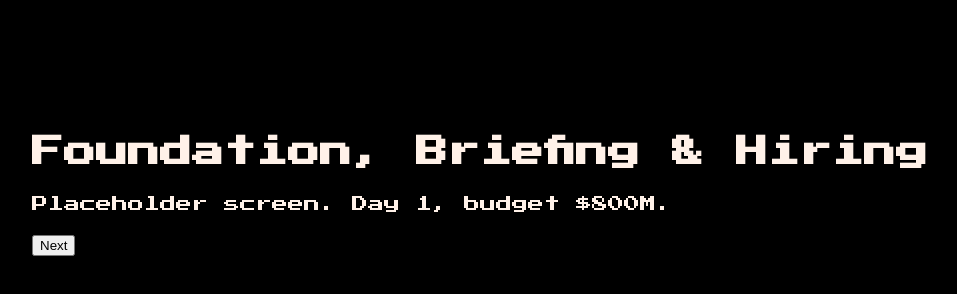
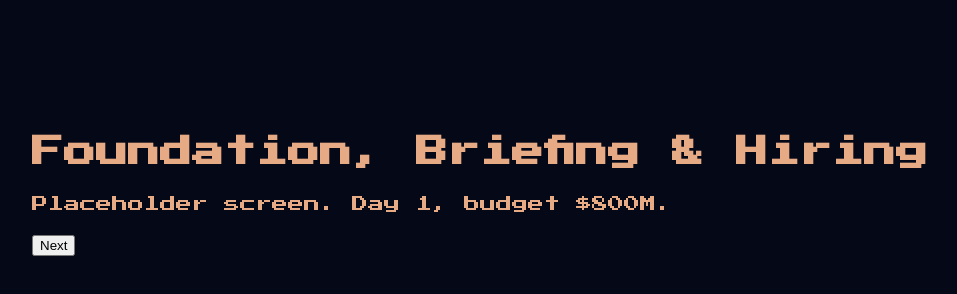
Before and after one commit to paloma888/Space_Mission_Game, a plain HTML site: page index.html in a window 1280 px wide. Shown: the whole page, without its empty margins (64-1021 px from the left). Drawn offline with Linux system fonts and the light colour scheme.

Commit message:
updated color palatte

```diff
--- a/core/base.css
+++ b/core/base.css
@@ -6,10 +6,10 @@
    TEMPORARY: this is the PICO-8 palette as a stand-in.
    Replace the 16 values with the Lospec palette the team picks, and credit it. */
 :root {
-  --c0: #000000;  --c1: #1d2b53;  --c2: #7e2553;  --c3: #008751;
-  --c4: #ab5236;  --c5: #5f574f;  --c6: #c2c3c7;  --c7: #fff1e8;
-  --c8: #ff004d;  --c9: #ffa300;  --c10: #ffec27; --c11: #00e436;
-  --c12: #29adff; --c13: #83769c; --c14: #ff77a8; --c15: #ffccaa;
+  --c0: #050816;  --c1: #c3d5eb;  --c2: #bb6a52;  --c3: #8a8177;
+  --c4: #10192e;  --c5: #486846;  --c6: #c9783e;  --c7: #e6aa85;
+  --c8: #1f3b73;  --c9: #89ad84;  --c10: #d6aa4f; --c11: #915841;
+  --c12: #6d95ca; --c13: #844136; --c14: #746b61; --c15: #e5bda3;
 
   /* Names to use in slice CSS, so a palette swap only changes the lines above. */
   --bg: var(--c0);
```
